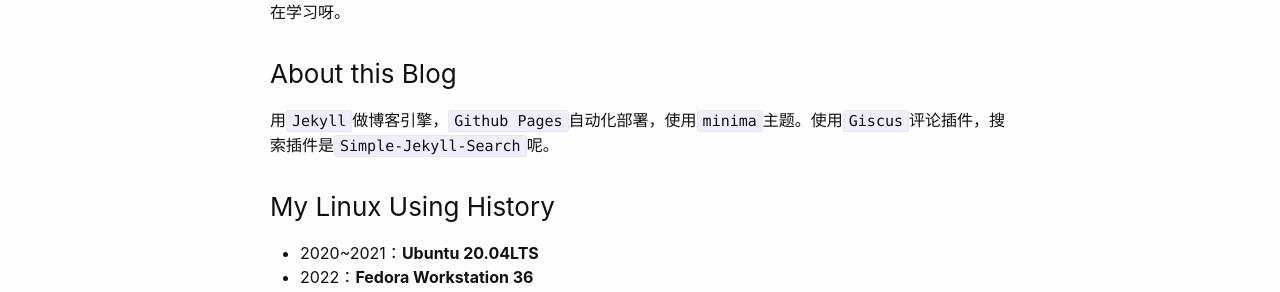
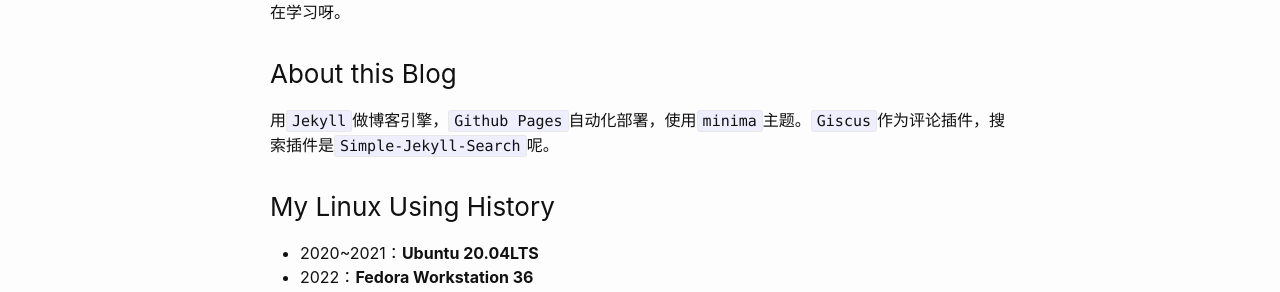
Before and after one commit to YURLAK/YURLAK.github.io, a Jekyll site: the page built from about.md, in a window 1280 px wide. Shown: the part 194-486 px from the top of the page. Built offline with Jekyll 4.4.1, drawn with Linux system fonts in a browser that asks for light colours.

Commit message:
Update about.md

```diff
--- a/about.md
+++ b/about.md
@@ -7,7 +7,7 @@
 
 ### About this Blog
 
-用`Jekyll`做博客引擎，`Github Pages`自动化部署，使用`minima`主题。使用`Giscus`评论插件，搜索插件是`Simple-Jekyll-Search`呢。
+用`Jekyll`做博客引擎，`Github Pages`自动化部署，使用`minima`主题。`Giscus`作为评论插件，搜索插件是`Simple-Jekyll-Search`呢。
 
 ### My Linux Using History
 
```
